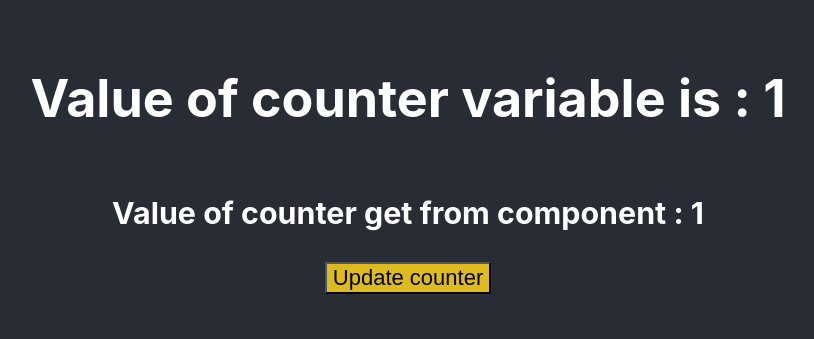
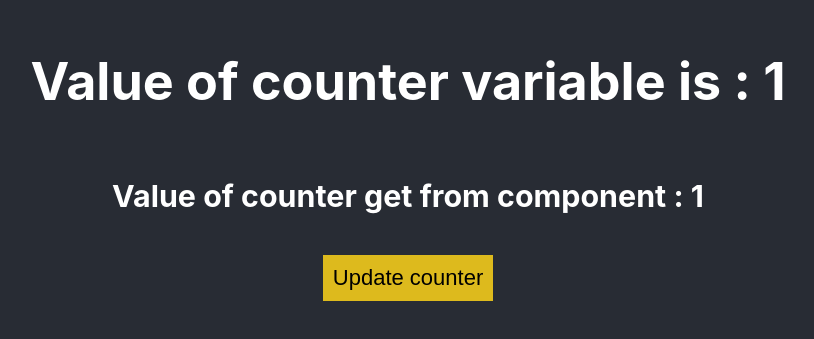
Before and after one commit to Jafferjees-IT/bootcamp-react-app, a React (Create React App) app: page / in a window 1280 px wide. Shown: the part 237-576 px from the top of the page, without its empty margins (232-1046 px from the left). Built offline with nearby package versions, Linux system fonts and the light colour scheme.

Commit message:
Update Button Padding
change Button Padding, margin and Border Style

```diff
--- a/src/App.css
+++ b/src/App.css
@@ -42,6 +42,7 @@
 
   background-color: rgb(221, 186, 29);
   font-size: 22px;
-  padding: 10px, 10px, 10px, 10px;
-  margin: 10px, 10px, 10px, 10px;
+  padding: 10px;
+  margin: 10px;
+  border-style: none;
 }
```
